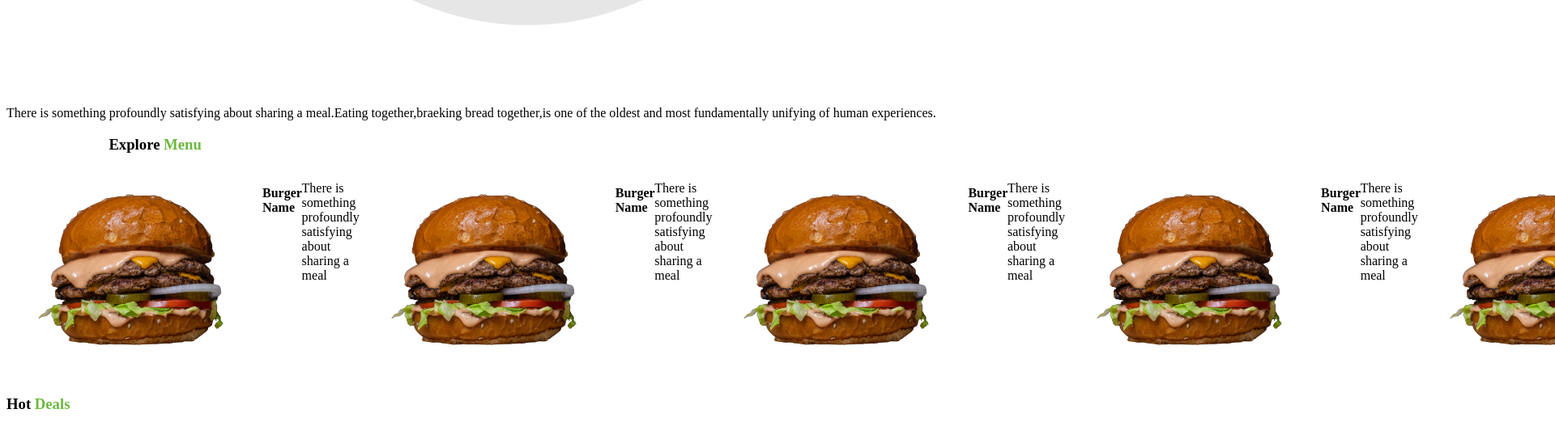
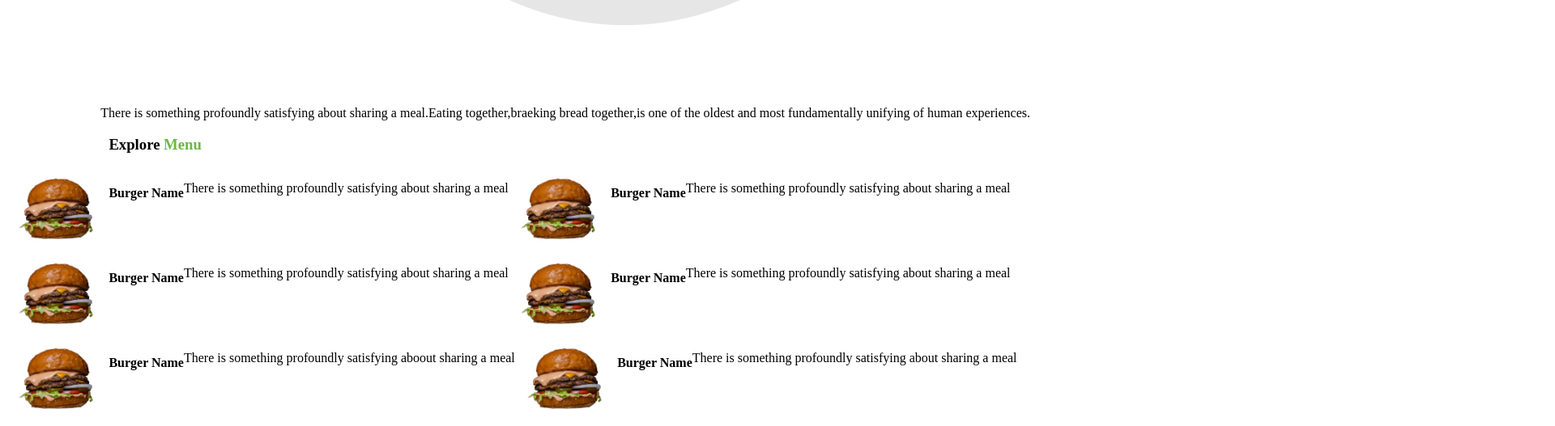
Before and after one commit to derrickmacharia/Street-Food, a plain HTML site: page index.html in a window 1280 px wide. Shown: the part 1220-1747 px from the top of the page at 81% size, 1920 px wide, since content can reach past the window. Drawn offline with Linux system fonts and the light colour scheme.

Commit message:
This commit add text-align to the website

```diff
--- a/index.css
+++ b/index.css
@@ -27,35 +27,40 @@ body{
     margin-left: 10%;
     margin-right: 55%;
 }
-.menu{
+.flex-container{
     display: flex;
+    flex-wrap: wrap;
+    flex-direction: row;
+    text-align: center;
+
+
 }
 .send{
     background-color: #6CB840;
 }
 #image1{
-    height: 25%;
-    width: 25%;
+    height: 10%;
+    width: 10%;
 }
 #image2{
-    height: 25%;
-    width: 25%;
+    height: 10%;
+    width: 10%;
 }
 #image3 {
-    height: 25%;
-    width: 25%;
+    height: 10%;
+    width: 10%;
 }
 #image4 {
-    height: 25%;
-    width: 25%;
+    height: 10%;
+    width: 10%;
 }
 #image5 {
-    height: 25%;
-    width: 25%;
+    height: 10%;
+    width: 10%;
 }
 #image6{
-    height: 25%;
-    width: 25%;
+    height: 10%;
+    width: 10%;
 }
 .container{
     text-align: center;
@@ -63,3 +68,13 @@ body{
     background-repeat: no-repeat;
     background-position: left;
 }
+#link{
+    border-radius: 200px;
+}
+.contact{
+    background-color: #FFD77C;
+    border: 2px;
+}
+.eat{
+    text-align: right;
+}
--- a/index.html
+++ b/index.html
@@ -20,17 +20,20 @@
         <h3 class="h3">We don't play with food</h3>
         <p class="page1">When I was a small boy,my father told me never to recommend a church or a woman to anyone.
             And I have found it wise never to recommend a restaurant either.Something always goes wrong with the cheese souffle</p>
+            <div id="link">
             <form action="/action_page.php"></form>
             <input class="send" type="submit" value="Order Now">
+            </div>
+            <div class="eat">
             <h3>Eat together</h3>
             <img src="./Assets/eating_together.png" alt="">
             <p>There is something profoundly satisfying about sharing a meal.Eating together,braeking bread together,is one of the
-                oldest and most fundamentally unifying of human experiences.
-            </p>
+                oldest and most fundamentally unifying of human experiences.</p>
+            </div>
             <h3 id="order">Explore
                 <span style="color: #6CB840">Menu</span>
             </h3>
-            <div class="menu">
+            <div class="flex-container">
             <img id="image1" src="./Assets/amirali-mirhashemian-sc5sTPMrVfk-unsplash-removebg-preview.png" alt="">
             <h4>Burger Name</h4>
             <p>There is something profoundly satisfying about sharing a meal</p>
```
